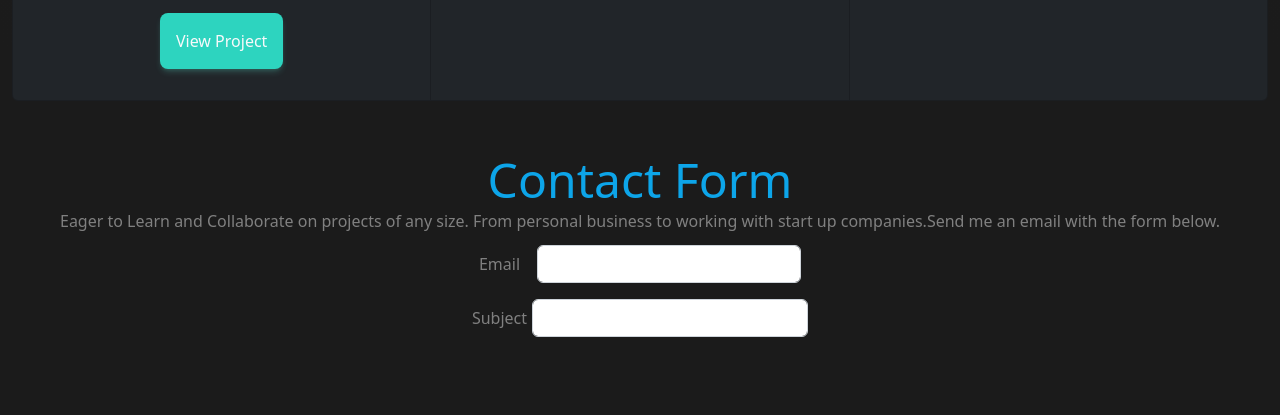
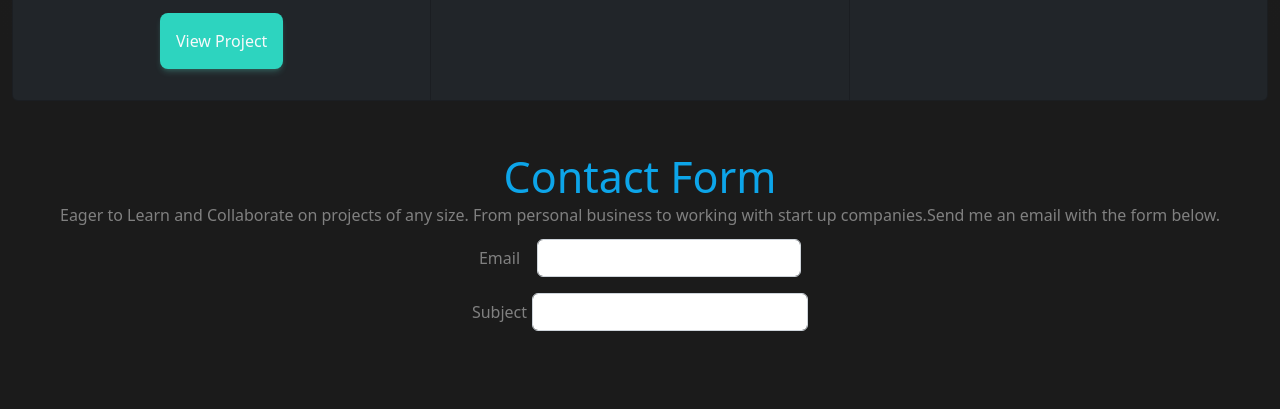
Before and after one commit to zwebb21/imed.io, a plain HTML site: page index.html in a window 1280 px wide. Shown: the part 933-1348 px from the top of the page. Drawn offline with nearby package versions, Linux system fonts and the light colour scheme.

```diff
--- a/styles0.css
+++ b/styles0.css
@@ -155,10 +155,10 @@
 }
 
 #ContactHeading{
-
+/* changing the heading for contact to white  */
 color:#0DA5E9;
 text-align: center;
-
+font-size: 43px;
 }
 
 #introsection{
```
